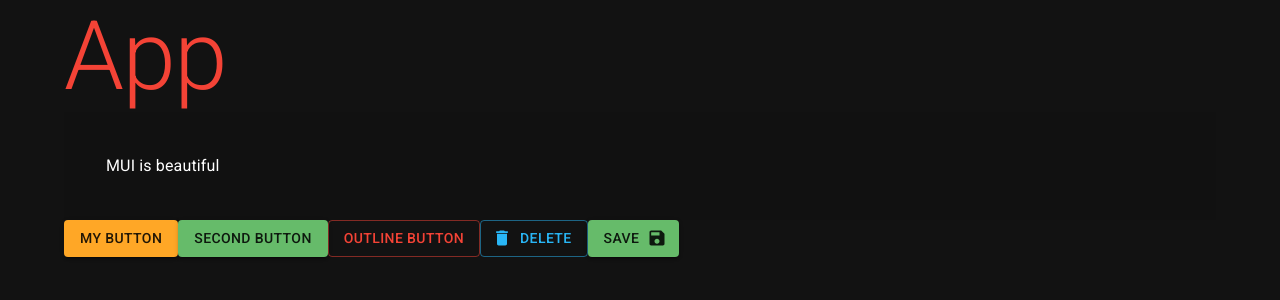
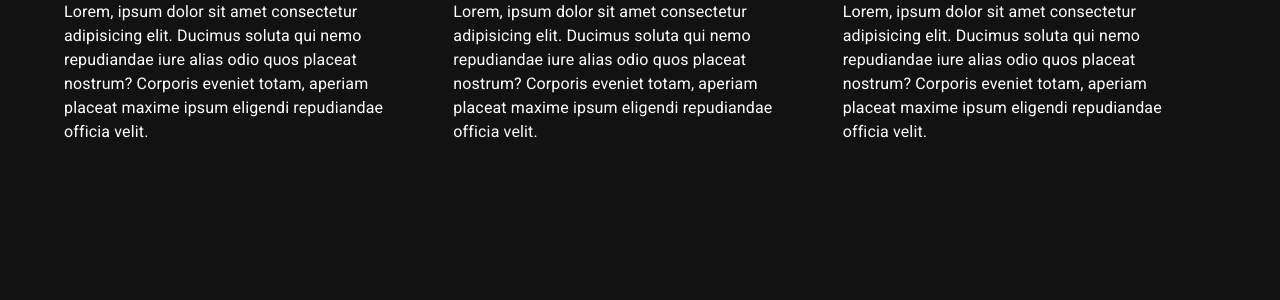
Before and after one commit to gmartindelcye/react-material-ui, a React (Vite) app: page / in a window 1280 px wide. Shown: the top 300 px of the page. Built offline with nearby package versions, Linux system fonts and the light colour scheme.

Commit message:
Grid component

```diff
--- a/src/App.jsx
+++ b/src/App.jsx
@@ -1,38 +1,48 @@
-import { Container, Box, Button, Typography } from "@mui/material";
-import DeleteIcon from "@mui/icons-material/Delete";
-import SaveIcon from "@mui/icons-material/Save";
+import { Container, Grid } from "@mui/material";
 export default function App() {
   return (
     <Container>
-      <Typography variant="h1" color="error">
-        App
-      </Typography>
-      <Box
-        sx={{
-          border: 2,
-          p: 5,
-          borderColor: "primary.main",
-          bgcolor: "#111",
-          color: "white",
-        }}
+      <Grid
+        container
+        spacing={2}
       >
-        MUI is beautiful
-      </Box>
-      <Button variant="contained" color="warning">
-        My button
-      </Button>
-      <Button variant="contained" color="success">
-        Second button
-      </Button>
-      <Button variant="outlined" color="error">
-        Outline button
-      </Button>
-      <Button variant="outlined" color="info" startIcon={<DeleteIcon />}>
-        DELETE
-      </Button>
-      <Button variant="contained" color="success" endIcon={<SaveIcon />}>
-        SAVE
-      </Button>
+        <Grid
+          item
+          xs={12}
+          sm={6}
+          md={4}
+          sx={{ px: 2 }}
+        >
+          Lorem, ipsum dolor sit amet consectetur adipisicing elit. Ducimus
+          soluta qui nemo repudiandae iure alias odio quos placeat nostrum?
+          Corporis eveniet totam, aperiam placeat maxime ipsum eligendi
+          repudiandae officia velit.
+        </Grid>
+        <Grid
+          item
+          xs={12}
+          sm={6}
+          md={4}
+          sx={{ px: 2 }}
+        >
+          Lorem, ipsum dolor sit amet consectetur adipisicing elit. Ducimus
+          soluta qui nemo repudiandae iure alias odio quos placeat nostrum?
+          Corporis eveniet totam, aperiam placeat maxime ipsum eligendi
+          repudiandae officia velit.
+        </Grid>
+        <Grid
+          item
+          xs={12}
+          sm={12}
+          md={4}
+          sx={{ px: 2 }}
+        >
+          Lorem, ipsum dolor sit amet consectetur adipisicing elit. Ducimus
+          soluta qui nemo repudiandae iure alias odio quos placeat nostrum?
+          Corporis eveniet totam, aperiam placeat maxime ipsum eligendi
+          repudiandae officia velit.
+        </Grid>
+      </Grid>
     </Container>
   );
 }
```
